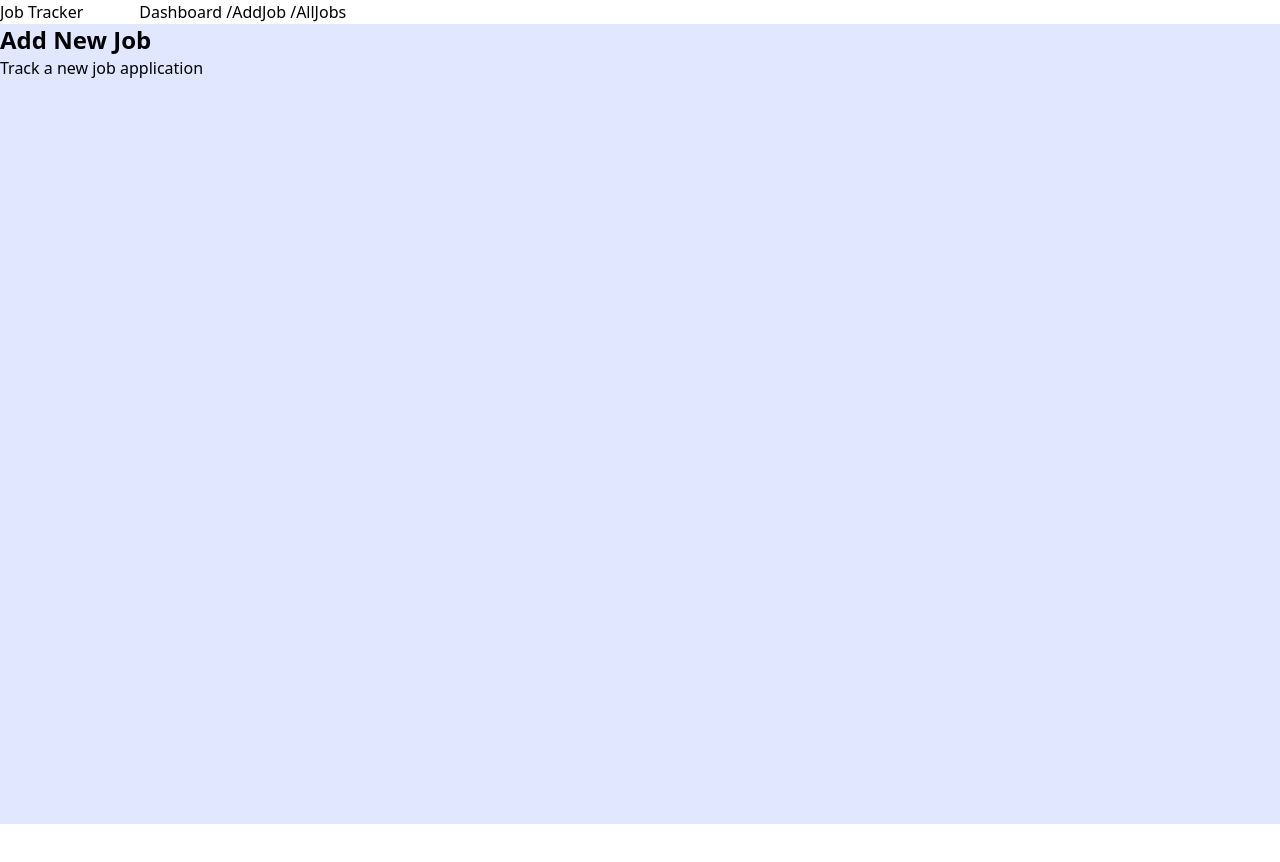
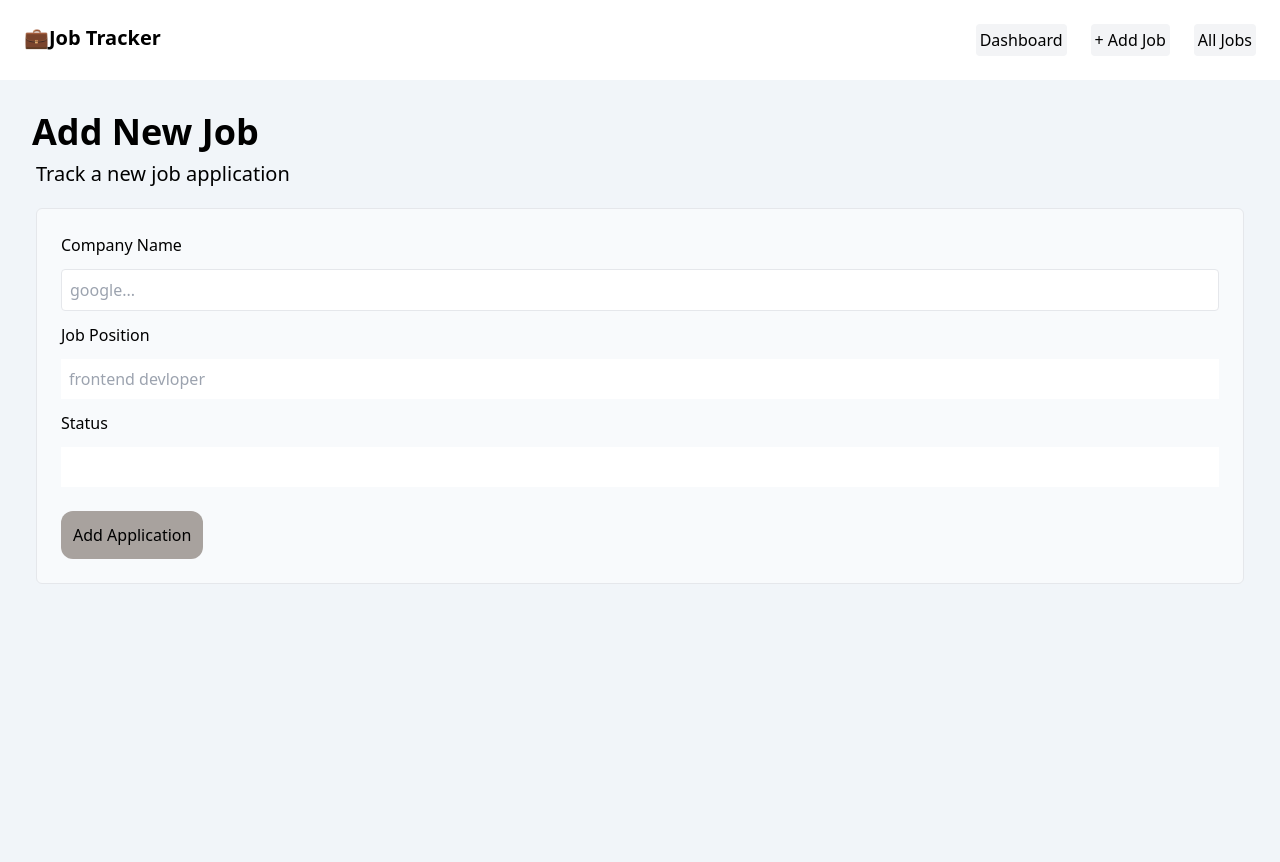
Before and after one commit to lamya-e/Job-Tracker, a React (Vite) app in the folder job-tracker/: page /AddJob in a window 1280 px wide. Shown: the top 862 px of the page. Before the commit the page ends 824 px from the top, so only its background shows below. Built offline with nearby package versions, Linux system fonts and the light colour scheme.

Commit message:
improve navbar and add job page

```diff
--- a/job-tracker/src/App.jsx
+++ b/job-tracker/src/App.jsx
@@ -5,12 +5,13 @@ import AllJobs from "./pages/AllJobs";
 export default function App(){
   return(
     <>
-     <nav className='flex'>
-      <div className="pr-14">Job Tracker</div>
-      <div>
-        <Link to='/'>Dashboard </Link>/
-        <Link to='/AddJob'>AddJob </Link>/
-        <Link to='/AllJobs'>AllJobs</Link>
+     <nav className="flex m-6 justify-between">
+      <div className="text-xl pr-14 font-bold">💼Job Tracker</div>
+      <div className="flex gap-6">
+        <Link to='/' className="hover:bg-gray-300 p-1 rounded bg-gray-100"> Dashboard </Link>
+        <Link to='/AddJob' className="bg-gray-100 p-1 rounded hover:bg-gray-300 "> + Add Job </Link>
+        <Link to='/AllJobs' className="bg-gray-100 p-1 rounded hover:bg-gray-300 "> All Jobs </Link>
+
       </div>
     </nav>
     <Routes>
--- a/job-tracker/src/pages/AddJob.jsx
+++ b/job-tracker/src/pages/AddJob.jsx
@@ -1,10 +1,22 @@
 export default function AddJob(){
     return(
         <>
-            <main className='bg-indigo-100 w-full h-screen'>
-                <h1 className="font-bold text-2xl">Add New Job</h1>
-                <h3>Track a new job application</h3>
-                <form>
+            <main className='bg-slate-100 w-full h-screen'>
+                <h1 className="font-bold text-4xl p-8 pb-2">Add New Job</h1>
+                <h3 className="text-xl pl-9 mb-5">Track a new job application</h3>
+                <form className="p-6 border bg-slate-50 mx-9 rounded-md">
+                    <label>Company Name</label>
+                    <input type="text" placeholder="google..." className="w-full p-2 border rounded my-3 " />
+                    <label >Job Position</label>
+                    <input type="text" placeholder="frontend devloper" className="w-full p-2 my-3" />
+                    <label>Status</label>
+                    <input list="status" className="w-full p-2 my-3"/>
+                    <datalist id="status">
+                        <option>pending</option>
+                        <option>accepted</option>
+                        <option>rejected</option>
+                    </datalist>
+                    <input type="submit" value='Add Application' className="bg-stone-400 p-3 mt-3 rounded-xl"/>
 
                 </form>
 
```
